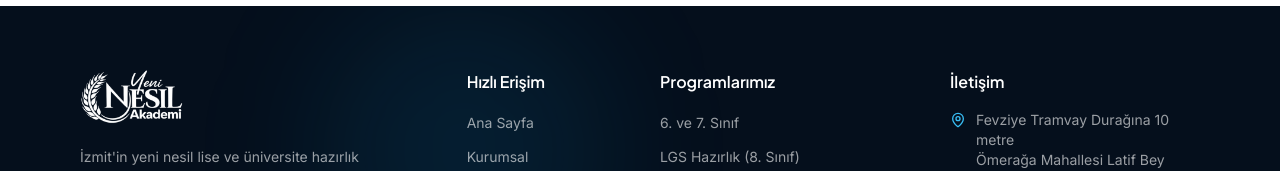
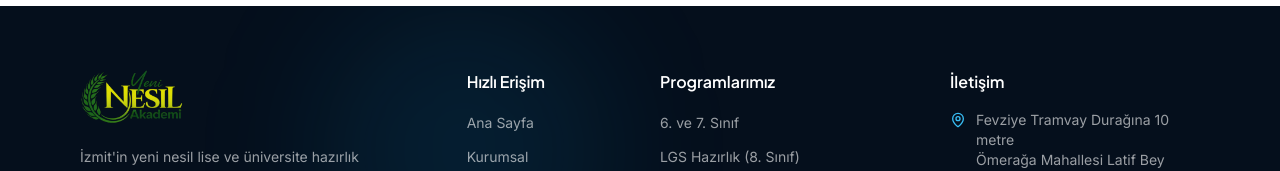
Before and after one commit to mailbenign/yeninesilakademi, a Next.js app: page / in a window 1280 px wide. Shown: the part 9815-9986 px from the top of the page. Built offline with nearby package versions, Linux system fonts and the light colour scheme.

Commit message:
Değişiklik açıklaması

```diff
--- a/components/sections/footer.tsx
+++ b/components/sections/footer.tsx
@@ -19,7 +19,7 @@ export function Footer() {
               alt="Yeni Nesil Akademi"
               width={180}
               height={70}
-              className="h-14 w-auto object-contain mb-5 brightness-0 invert"
+              className="h-14 w-auto object-contain mb-5"
             />
             <p className="text-sm text-white/60 leading-relaxed max-w-xs">
               İzmit&apos;in yeni nesil lise ve üniversite hazırlık akademisi. Geleceğini bugünden inşa et.
```
Also changed, not shown: public/blog_pomodore.webp (renamed from public/blog_pomodoro.webp).
